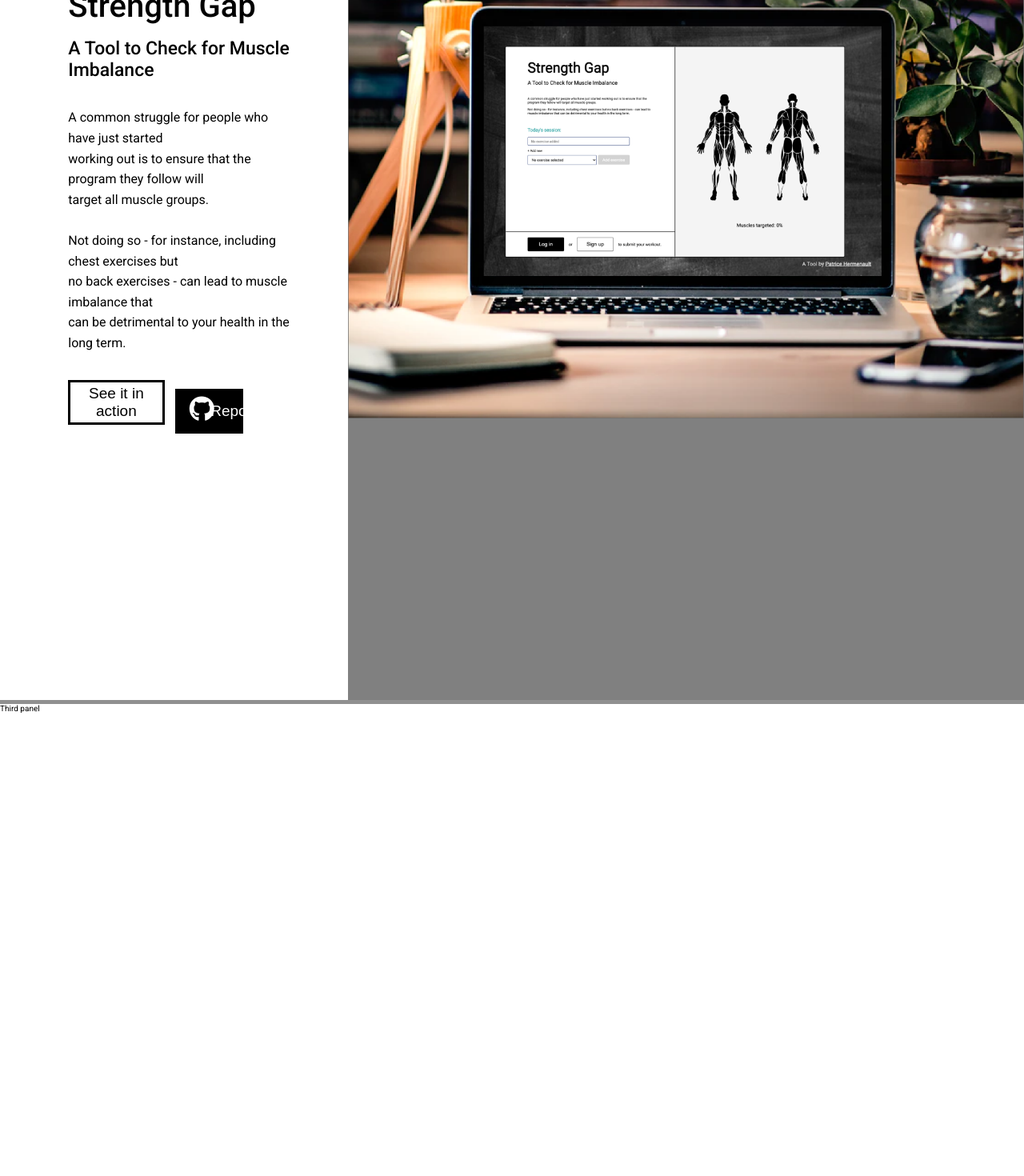
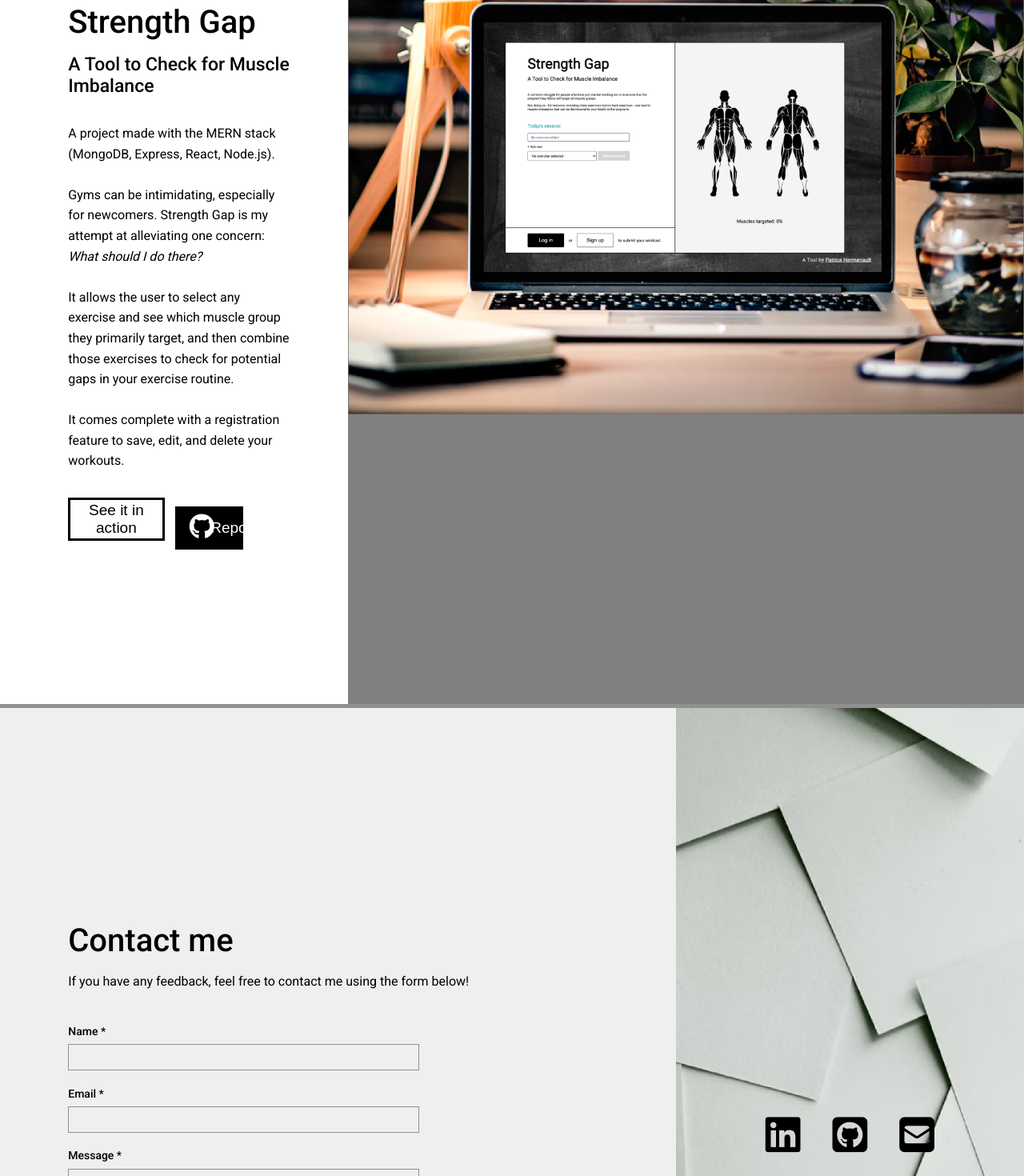
Before and after one commit to FlyingMandarine/portfolio-site, a React (Create React App) app: page / in a window 1280 px wide. Shown: the part 1280-2750 px from the top of the page at 80% size. Before the commit the page ends 2171 px from the top, so only its background shows below. Built offline with nearby package versions, Linux system fonts and the light colour scheme.

Commit message:
Finished styling of ContactPanel component

```diff
--- a/src/App.js
+++ b/src/App.js
@@ -1,6 +1,7 @@
 import React from 'react'
 
 import BioPanel from "./components/Panels/BioPanel"
+import ContactPanel from './components/Panels/ContactPanel'
 import Project1Panel from './components/Panels/Project1Panel'
 
 const App = () => {
@@ -20,7 +21,7 @@ const App = () => {
                 <Project1Panel />
             </div>
             <div>
-                Third panel
+                <ContactPanel />
             </div>
         </div>
     )
--- a/src/components/Panels/BioPanel.js
+++ b/src/components/Panels/BioPanel.js
@@ -1,7 +1,5 @@
 import React from 'react'
 
-
-// import envelope from '../../images/envelope.png'
 import polaroid from '../../images/polaroid.png'
 import cypress from '../../images/cypress.png'
 import express from '../../images/express.png'
@@ -22,12 +20,13 @@ const BioPanel = () => {
 
     const leftPanelStyle = {
         flexBasis: '66%',
+        display: 'flex',
+        flexDirection: 'column',
+        justifyContent: 'center',
         backgroundColor: '#EFEFEF',
-        paddingTop: '14%',
         paddingLeft: '6.5%',
         paddingRight: '6.5%',
         height: '100%',
-        //justifyContent: 'center',
     }
 
     const rightPanelStyle = {
--- /dev/null
+++ b/src/components/Panels/ContactPanel.js
@@ -0,0 +1,113 @@
+import React from 'react'
+
+import envelope from '../../images/envelope.png'
+
+const ContactPanel = () => {
+
+    const containerDivStyle = {
+        display: 'flex',
+        height: 1080,
+        borderTop: '5px solid #909090',
+        borderBottom: '5px solid #909090',
+    }
+
+    const leftPanelStyle = {
+        display: 'flex',
+        flexDirection: 'column',
+        justifyContent: 'center',
+        flexBasis: '66%',
+        backgroundColor: '#EFEFEF',
+        height: '100%',
+        paddingLeft: '6.66%',
+        paddingRight: '5.73%',
+    }
+
+    const rightPanelStyle = {
+        flexBasis: '34%',
+        display: 'flex',
+        justifyContent: 'center',
+        alignItems: 'center',
+        height: '100%',
+        background: `url(${ envelope }) center/cover`,
+        fontSize: '5em',
+    }
+
+    const h1Style = {
+        fontSize: '4em',
+        fontWeight: 500,
+        marginBottom: '2.7%',
+    }
+
+    const paraStyle = {
+        fontSize: '1.6em',
+        fontWeight: 400,
+        marginBottom: '6.5%',
+    }
+
+    const labelStyle = {
+        fontSize: '1.4em',
+        fontWeight: 500,
+        marginBottom: '1.2%',
+        display: 'inline-block',
+    }
+
+    const smallInputStyle = {
+        backgroundColor: '#EFEFEF',
+        border: '1px solid #909090',
+        width: '64%',
+        height: '3.3rem',
+        marginBottom: '3%',
+    }
+
+    const largeInputStyle = {
+        backgroundColor: '#EFEFEF',
+        border: '1px solid #909090',
+        width: '64%',
+        height: '13.2rem',
+        marginBottom: '5.8%',
+    }
+
+    const sendButtonStyle = {
+        fontSize: '1.9em',
+        fontWeight: 500,
+        border: '3px solid black',
+        width: '17.5%',
+        height: 54,
+    }
+
+    const iconsStyle = {
+        marginLeft: 20,
+        marginRight: 20,
+    }
+
+    return (
+        <div style={ containerDivStyle }>
+            <div style={ leftPanelStyle }>
+                <h1 style={ h1Style }>Contact me</h1>
+
+                <p style={ paraStyle }>
+                    If you have any feedback, feel free to contact me using the form below!
+                </p>
+
+                <form>
+                    <label style={ labelStyle } htmlFor='name'>Name *</label>
+                    <br /><input style={ smallInputStyle } id='name' name='name' /><br />
+                    <label style={ labelStyle } htmlFor='email'>Email *</label>
+                    <br /><input style={ smallInputStyle } id='email' name='email' /><br />
+                    <label style={ labelStyle } htmlFor='message'>Message *</label>
+                    <br /><textarea style={ largeInputStyle } multiple id='message' name='message' /><br />
+                    <button style={ sendButtonStyle }>Send</button>
+                </form>
+            </div>
+            <div style={ rightPanelStyle }>
+                <div>
+                    <i style={ iconsStyle } className='fab fa-linkedin' />
+                    <i style={ iconsStyle } className='fab fa-github-square' />
+                    <i style={ iconsStyle } className='fas fa-envelope-square' />
+                </div>
+            </div>
+        </div>
+    )
+}
+
+export default ContactPanel
--- a/src/components/Panels/Project1Panel.js
+++ b/src/components/Panels/Project1Panel.js
@@ -7,29 +7,24 @@ const Project1Panel = () => {
     const containerDivStyle = {
         display: 'flex',
         height: 1080,
-        borderTop: '5px solid #909090',
-        borderBottom: '5px solid #909090',
     }
 
     const leftPanelStyle = {
+        display: 'flex',
+        flexDirection: 'column',
+        justifyContent: 'center',
         position: 'relative',
         flexBasis: '34%',
         backgroundColor: 'white',
-        paddingTop: '14%',
         paddingLeft: '6.66%',
         paddingRight: '5.73%',
         height: '100%',
-        //justifyContent: 'center',
     }
 
     const rightPanelStyle = {
         flexBasis: '66%',
         backgroundColor: 'grey',
         height: '100%',
-    }
-
-    const strengthgapStyle = {
-        maxWidth: '100%',
     }
 
     const projectDivStyle = {
@@ -65,13 +60,17 @@ const Project1Panel = () => {
         marginBottom: '12%',
     }
 
+    const buttonsDivStyle = {
+        height: '5%',
+    }
+
     const seeItButtonStyle = {
         fontSize: '1.9em',
         fontWeight: 500,
         backgroundColor: 'white',
         border: '3px solid black',
         width: '43.5%',
-        height: '6.3%',
+        height: '100%',
     }
 
     const repoButtonStyle = {
@@ -82,7 +81,7 @@ const Project1Panel = () => {
         border: '3px solid black',
         color: 'white',
         width: '31%',
-        height: '6.3%',
+        height: '100%',
         textAlign: 'left',
         paddingLeft: '15%',
         marginLeft: '4.75%',
@@ -95,6 +94,10 @@ const Project1Panel = () => {
         top: 6,
     }
 
+    const strengthgapStyle = {
+        maxWidth: '100%',
+    }
+
     return (
         <div style={ containerDivStyle }>
             <div style={ leftPanelStyle }>
@@ -104,16 +107,18 @@ const Project1Panel = () => {
                 <h2 style={ h2Style }>A Tool to Check for Muscle Imbalance</h2>
 
                 <p style={ paraStyle }>
-                    A common struggle for people who have just started<br />
-                    working out is to ensure that the program they follow will<br />
-                    target all muscle groups.<br /><br />
-                    Not doing so - for instance, including chest exercises but<br />
-                    no back exercises - can lead to muscle imbalance that<br />
-                    can be detrimental to your health in the long term.
+                    A project made with the MERN stack (MongoDB, Express, React, Node.js).<br /><br />
+                    Gyms can be intimidating, especially for newcomers. Strength Gap is my attempt
+                    at alleviating one concern: <em>What should I do there?</em><br /><br />
+                    It allows the user to select any exercise and see which muscle group
+                    they primarily target, and then combine those exercises to check for potential
+                    gaps in your exercise routine.<br /><br />
+                    It comes complete with a registration feature to save, edit, and delete your workouts.
                 </p>
-
-                <button style={ seeItButtonStyle }>See it in action</button>
-                <button style={ repoButtonStyle }><i style={ githubStyle } className='fab fa-github' />Repo</button>
+                <div style={ buttonsDivStyle }>
+                    <button style={ seeItButtonStyle }>See it in action</button>
+                    <button style={ repoButtonStyle }><i style={ githubStyle } className='fab fa-github' />Repo</button>
+                </div>
             </div>
             <div style={ rightPanelStyle }>
                 <img style={ strengthgapStyle } src={ strengthgap } alt='Mock-up of one of my projects, Strength Gap' />
```
